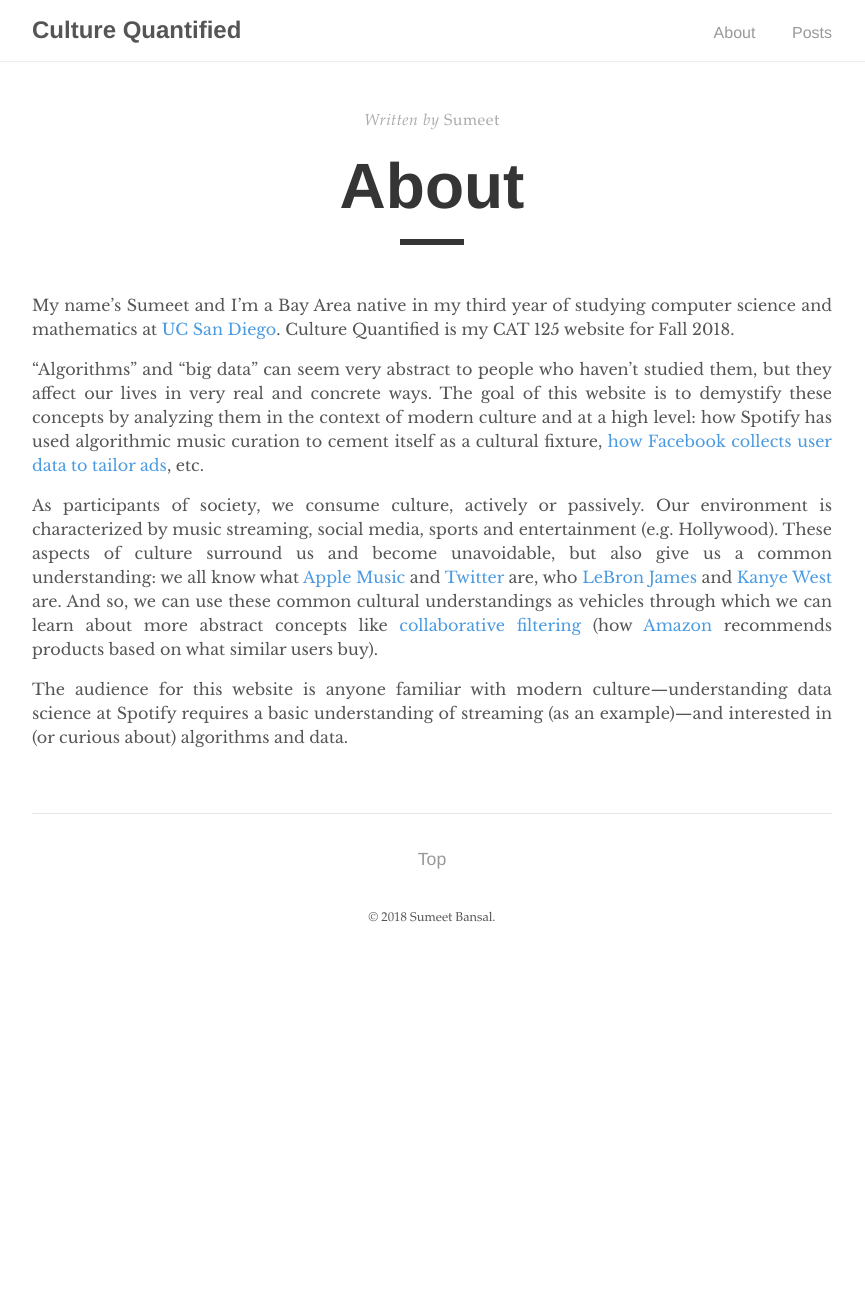
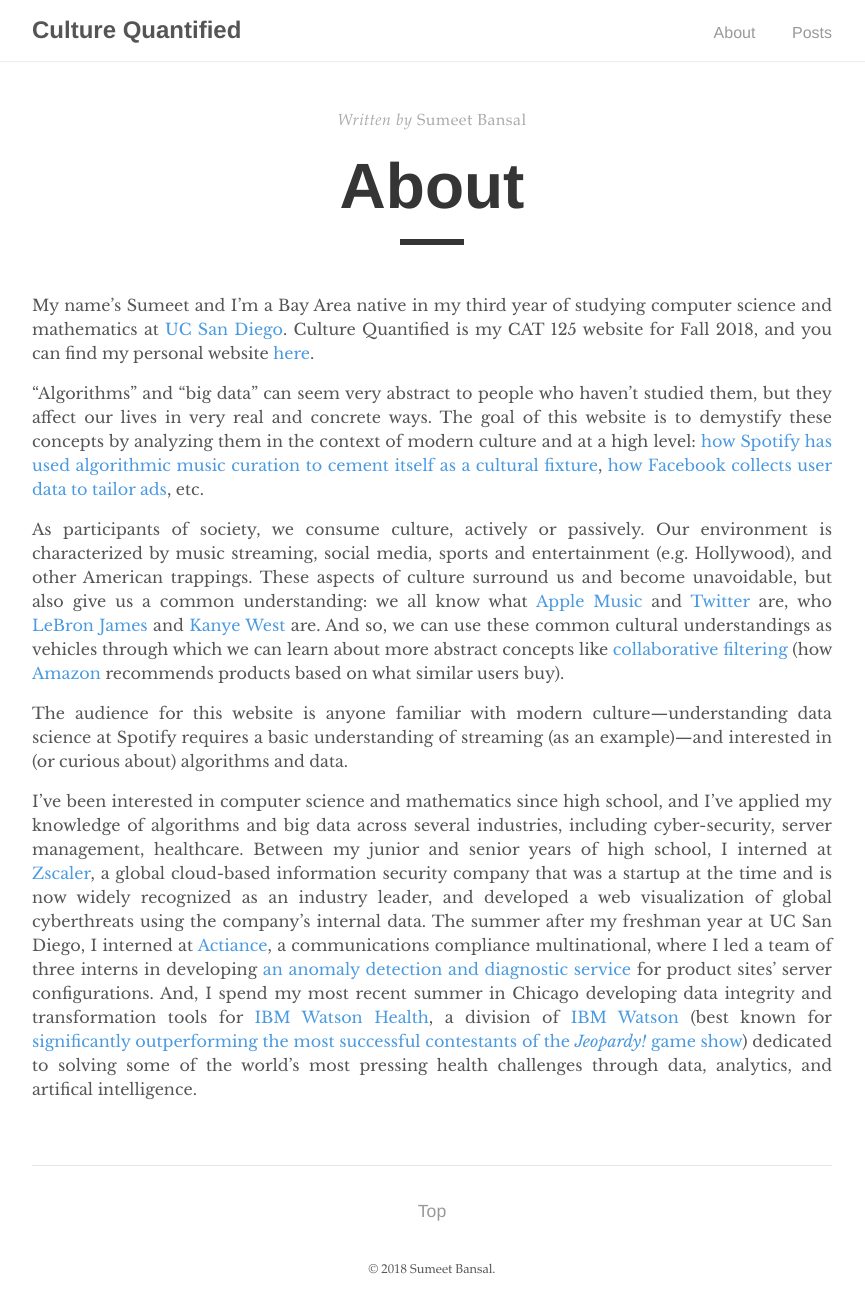
Before and after one commit to culture-quantified/culture-quantified.github.io, a Jekyll site: the page built from _pages/about.md, in a window 1280 px wide. Shown: the whole page, without its empty margins (208-1073 px from the left). Built offline with Jekyll 4.4.1, drawn with Linux system fonts in a browser that asks for light colours; before the commit the page ends 961 px from its top, so only the background shows below that.

Commit message:
About page edits

```diff
--- a/_pages/about.md
+++ b/_pages/about.md
@@ -1,14 +1,15 @@
 ---
 layout: post
 title: "About"
-author: "Sumeet"
 permalink: /about/
 ---
 
-My name's Sumeet and I'm a Bay Area native in my third year of studying computer science and mathematics at [UC San Diego](https://ucsd.edu/). Culture Quantified is my CAT 125 website for Fall 2018.
+My name's Sumeet and I'm a Bay Area native in my third year of studying computer science and mathematics at [UC San Diego](https://ucsd.edu/). Culture Quantified is my CAT 125 website for Fall 2018, and you can find my personal website [here](https://sumeet-bansal.github.io/).
 
-"Algorithms" and "big data" can seem very abstract to people who haven't studied them, but they affect our lives in very real and concrete ways. The goal of this website is to demystify these concepts by analyzing them in the context of modern culture and at a high level: how Spotify has used algorithmic music curation to cement itself as a cultural fixture, [how Facebook collects user data to tailor ads](https://culture-quantified.github.io/2018-11-13/facebook), etc.
+"Algorithms" and "big data" can seem very abstract to people who haven't studied them, but they affect our lives in very real and concrete ways. The goal of this website is to demystify these concepts by analyzing them in the context of modern culture and at a high level: [how Spotify has used algorithmic music curation to cement itself as a cultural fixture](https://culture-quantified.github.io/2018-11-05/spotify), [how Facebook collects user data to tailor ads](https://culture-quantified.github.io/2018-11-13/facebook), etc.
 
-As participants of society, we consume culture, actively or passively. Our environment is characterized by music streaming, social media, sports and entertainment (e.g. Hollywood). These aspects of culture surround us and become unavoidable, but also give us a common understanding: we all know what [Apple Music](https://www.apple.com/music/) and [Twitter](https://twitter.com/) are, who [LeBron James](http://www.lebronjames.com/) and [Kanye West](http://www.kanyewest.com/) are. And so, we can use these common cultural understandings as vehicles through which we can learn about more abstract concepts like [collaborative filtering](https://en.wikipedia.org/wiki/Collaborative_filtering) (how [Amazon](https://www.amazon.com/) recommends products based on what similar users buy).
+As participants of society, we consume culture, actively or passively. Our environment is characterized by music streaming, social media, sports and entertainment (e.g. Hollywood), and other American trappings. These aspects of culture surround us and become unavoidable, but also give us a common understanding: we all know what [Apple Music](https://www.apple.com/music/) and [Twitter](https://twitter.com/) are, who [LeBron James](http://www.lebronjames.com/) and [Kanye West](http://www.kanyewest.com/) are. And so, we can use these common cultural understandings as vehicles through which we can learn about more abstract concepts like [collaborative filtering](https://en.wikipedia.org/wiki/Collaborative_filtering) (how [Amazon](https://www.amazon.com/) recommends products based on what similar users buy).
 
 The audience for this website is anyone familiar with modern culture&mdash;understanding data science at Spotify requires a basic understanding of streaming (as an example)&mdash;and interested in (or curious about) algorithms and data.
+
+I've been interested in computer science and mathematics since high school, and I've applied my knowledge of algorithms and big data across several industries, including cyber-security, server management, healthcare. Between my junior and senior years of high school, I interned at [Zscaler](https://www.zscaler.com/), a global cloud-based information security company that was a startup at the time and is now widely recognized as an industry leader, and developed a web visualization of global cyberthreats using the company's internal data. The summer after my freshman year at UC San Diego, I interned at [Actiance](https://www.actiance.com/), a communications compliance multinational, where I led a team of three interns in developing [an anomaly detection and diagnostic service](https://github.com/sumeet-bansal/lighthouse) for product sites' server configurations. And, I spend my most recent summer in Chicago developing data integrity and transformation tools for [IBM Watson Health](https://www.ibm.com/watson/health/), a division of [IBM Watson](https://en.wikipedia.org/wiki/Watson_(computer)) (best known for [significantly outperforming the most successful contestants of the *Jeopardy!* game show](https://www.nytimes.com/2011/02/17/science/17jeopardy-watson.html)) dedicated to solving some of the world's most pressing health challenges through data, analytics, and artifical intelligence.
```
